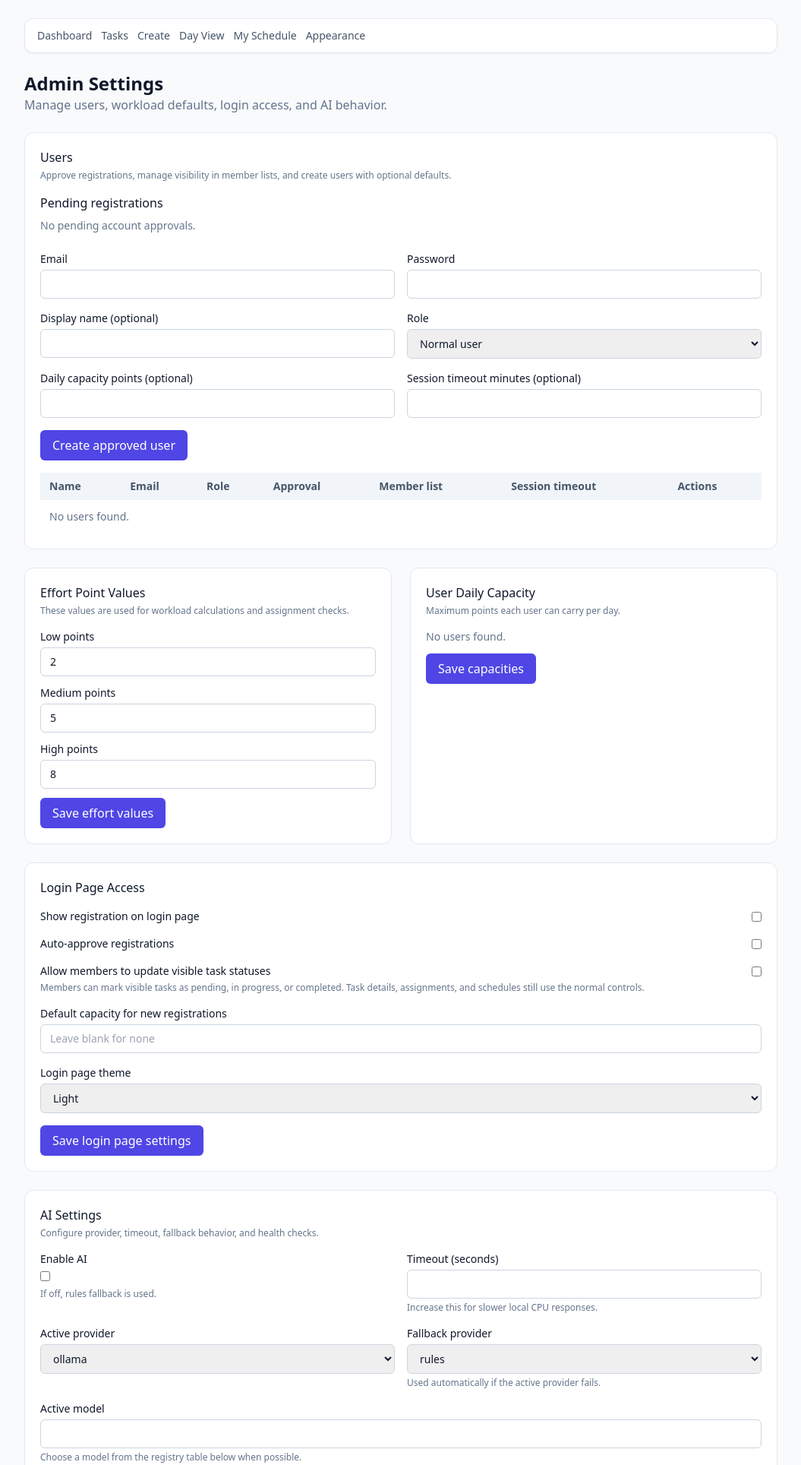
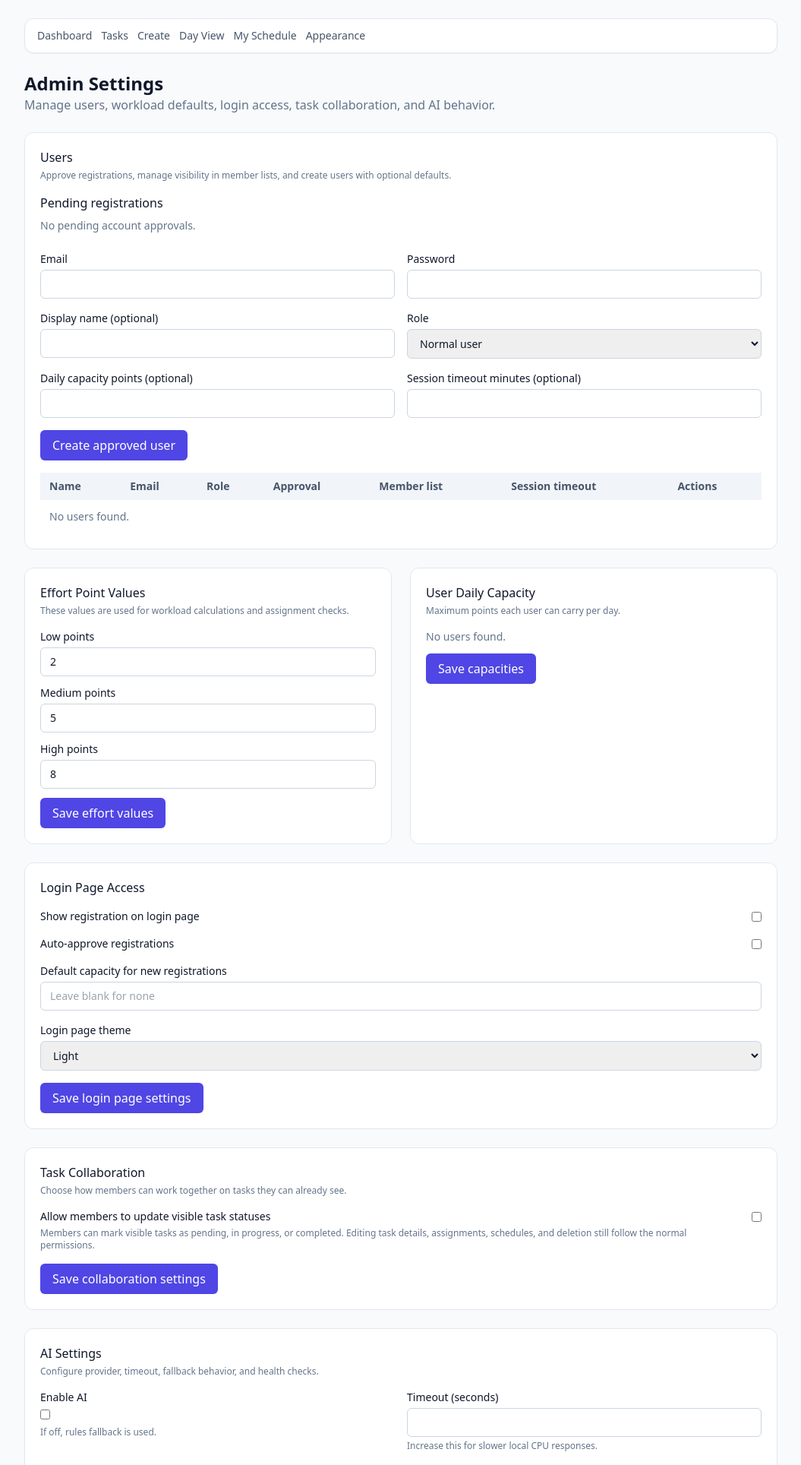
Before and after one commit to Nicxx2/homeflow-task-manager, a Python web app: template backend/app/templates/admin/settings.html in a window 1280 px wide. Shown: the top 1928 px of the page at 76% size, without its empty margins (112-1167 px from the left). Run offline with Jinja, Linux system fonts and the light colour scheme; the template is opened without the code that fills it, so the values that code supplies are empty; some libraries are stand-ins or nearby versions.

Commit message:
v2.5.3 release updates

```diff
--- a/backend/app/templates/admin/settings.html
+++ b/backend/app/templates/admin/settings.html
@@ -2,7 +2,7 @@
 {% block content %}
 <header class="mb-6">
   <h1 class="text-2xl font-semibold">Admin Settings</h1>
-  <p class="text-slate-500 dark:text-slate-400">Manage users, workload defaults, login access, and AI behavior.</p>
+  <p class="text-slate-500 dark:text-slate-400">Manage users, workload defaults, login access, task collaboration, and AI behavior.</p>
 </header>
 
 <div class="grid md:grid-cols-2 gap-6">
@@ -195,17 +195,6 @@
         </span>
       </label>
 
-      <label class="flex items-start justify-between gap-3 text-sm">
-        <span>
-          <span class="block font-medium">Allow members to update visible task statuses</span>
-          <span class="mt-1 block text-xs text-slate-500 dark:text-slate-400">Members can mark visible tasks as pending, in progress, or completed. Task details, assignments, and schedules still use the normal controls.</span>
-        </span>
-        <span class="flex items-center gap-2 pt-1">
-          <input type="hidden" name="allow_member_status_updates" value="false" />
-          <input type="checkbox" name="allow_member_status_updates" value="true" {% if app_settings.allow_member_status_updates %}checked{% endif %} />
-        </span>
-      </label>
-
       <label class="block text-sm">
         <span class="mb-1 block font-medium">Default capacity for new registrations</span>
         <input
@@ -229,6 +218,26 @@
 
       <div>
         <button class="app-primary-button rounded-md px-4 py-2" type="submit">Save login page settings</button>
+      </div>
+    </form>
+  </section>
+
+  <section class="bg-white rounded-xl border border-slate-200 p-5 dark:bg-slate-900 dark:border-slate-800 md:col-span-2">
+    <h2 class="font-medium mb-1">Task Collaboration</h2>
+    <p class="text-xs text-slate-500 dark:text-slate-400 mb-4">Choose how members can work together on tasks they can already see.</p>
+    <form method="post" action="/admin/settings/task-collaboration" class="space-y-4">
+      <label class="flex items-start justify-between gap-3 text-sm">
+        <span>
+          <span class="block font-medium">Allow members to update visible task statuses</span>
+          <span class="mt-1 block text-xs text-slate-500 dark:text-slate-400">Members can mark visible tasks as pending, in progress, or completed. Editing task details, assignments, schedules, and deletion still follow the normal permissions.</span>
+        </span>
+        <span class="flex items-center gap-2 pt-1">
+          <input type="hidden" name="allow_member_status_updates" value="false" />
+          <input type="checkbox" name="allow_member_status_updates" value="true" {% if app_settings.allow_member_status_updates %}checked{% endif %} />
+        </span>
+      </label>
+      <div>
+        <button class="app-primary-button rounded-md px-4 py-2" type="submit">Save collaboration settings</button>
       </div>
     </form>
   </section>
```
Also changed, not shown: backend/app/api/web/views.py (+14 -2 lines), backend/app/services/admin_settings_service.py (+8 -3 lines), tests/test_web_team_visibility.py (+60 -19 lines).
